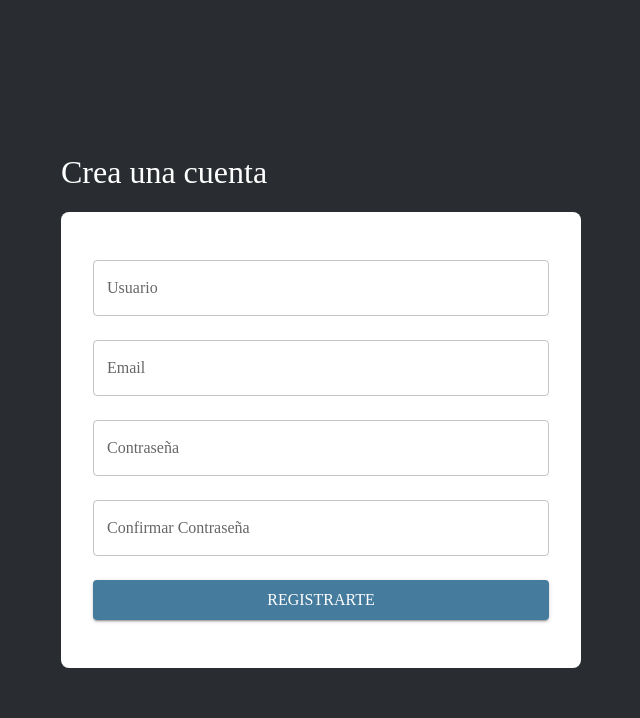
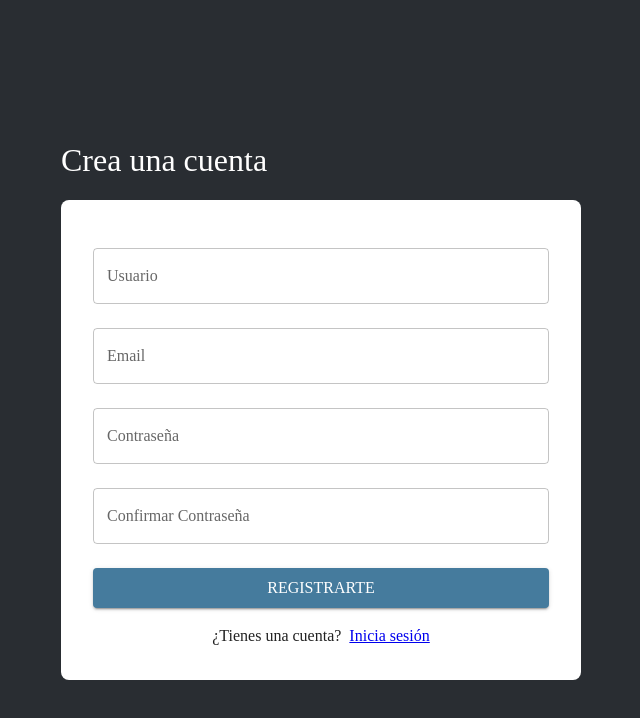
Before and after one commit to MFabri31/bajon-app, a React (Vite) app: page /signup in a window 1280 px wide. Shown: the top 718 px of the page, without its empty margins (319-959 px from the left). Built offline with nearby package versions, Linux system fonts and the light colour scheme; no server answers; a web font is replaced by a local one.

Commit message:
Agrega enlaces a paginas

```diff
--- a/src/components/CardProduct/CardProduct.jsx
+++ b/src/components/CardProduct/CardProduct.jsx
@@ -5,16 +5,19 @@ import CardMedia from '@mui/material/CardMedia'
 import Typography from '@mui/material/Typography'
 import { Stack } from '@mui/material'
 import addIcon from '../../assets/icons/add-icon.svg'
+import { Link } from 'react-router-dom'
 
 const CardProduct = ({ name_product, description_product, price }) => {
 	return (
 		<Card sx={{ mb: '1rem', borderRadius: '8px' }}>
+			<Link to='/producto'>
 				<CardMedia
 					component='img'
 					alt='green iguana'
 					height='240'
 					image='https://images.unsplash.com/photo-1513185158878-8d8c2a2a3da3?ixlib=rb-4.0.3&ixid=MnwxMjA3fDB8MHxwaG90by1yZWxhdGVkfDE2fHx8ZW58MHx8fHw%3D&auto=format&fit=crop&w=500&q=60'
 				/>
+			</Link>
 			<CardContent>
 				<Typography gutterBottom variant='h5' color='custom.dark'>
 					{name_product}
--- a/src/components/LoginForm/LoginForm.jsx
+++ b/src/components/LoginForm/LoginForm.jsx
@@ -1,4 +1,11 @@
-import { Box, FormControlLabel, Radio, Button, TextField } from '@mui/material'
+import {
+	Box,
+	FormControlLabel,
+	Radio,
+	Button,
+	TextField,
+	Typography,
+} from '@mui/material'
 import { Link } from 'react-router-dom'
 
 const LoginForm = () => {
@@ -44,6 +51,13 @@ const LoginForm = () => {
 				})}>
 				Iniciar Sesión
 			</Button>
+
+			<Box textAlign='center'>
+				<Typography as='span' mr='0.5rem'>
+					¿No tienes una cuenta?
+				</Typography>
+				<Link to='/signup'>Regístrate</Link>
+			</Box>
 		</Box>
 	)
 }
--- a/src/components/NavBar/NavBar.jsx
+++ b/src/components/NavBar/NavBar.jsx
@@ -3,6 +3,7 @@ import HomeIcon from '../../assets/icons/home-icon.svg'
 import ShoppingCartIcon from '../../assets/icons/shoppingCart-icon.svg'
 import NotificationIcon from '../../assets/icons/notification-icon.svg'
 import ProfileIcon from '../../assets/icons/profile-icon.svg'
+import { Link } from 'react-router-dom'
 
 const NavBar = () => {
 	return (
@@ -20,16 +21,22 @@ const NavBar = () => {
 					}}>
 					<Toolbar sx={{ display: 'flex', justifyContent: 'space-around' }}>
 						<IconButton>
-							<img src={HomeIcon} />
+							<Link to='/'>
+								<img src={HomeIcon} />
+							</Link>
 						</IconButton>
 						<IconButton>
-							<img src={ShoppingCartIcon} />
+							<Link to='/orden'>
+								<img src={ShoppingCartIcon} />
+							</Link>
 						</IconButton>
 						<IconButton>
 							<img src={NotificationIcon} />
 						</IconButton>
 						<IconButton>
-							<img src={ProfileIcon} />
+							<Link to='/login'>
+								<img src={ProfileIcon} />
+							</Link>
 						</IconButton>
 					</Toolbar>
 				</AppBar>
--- a/src/components/SignupForm/SignupForm.jsx
+++ b/src/components/SignupForm/SignupForm.jsx
@@ -1,5 +1,6 @@
-import { Box, Button, TextField } from '@mui/material'
+import { Box, Button, TextField, Typography } from '@mui/material'
 import { useState } from 'react'
+import { Link } from 'react-router-dom'
 
 const INITIAL_STATE = {
 	name: '',
@@ -29,7 +30,6 @@ const SignupForm = () => {
 		<Box
 			as='form'
 			bgcolor='white'
-			color='red'
 			padding='2em'
 			borderRadius='8px'
 			onSubmit={handleSubmit}>
@@ -91,6 +91,12 @@ const SignupForm = () => {
 				})}>
 				Registrarte
 			</Button>
+			<Box textAlign='center'>
+				<Typography as='span' mr='0.5rem'>
+					¿Tienes una cuenta?
+				</Typography>
+				<Link to='/login'>Inicia sesión</Link>
+			</Box>
 		</Box>
 	)
 }
```
Lines whose indentation alone changed are shown as unchanged.
